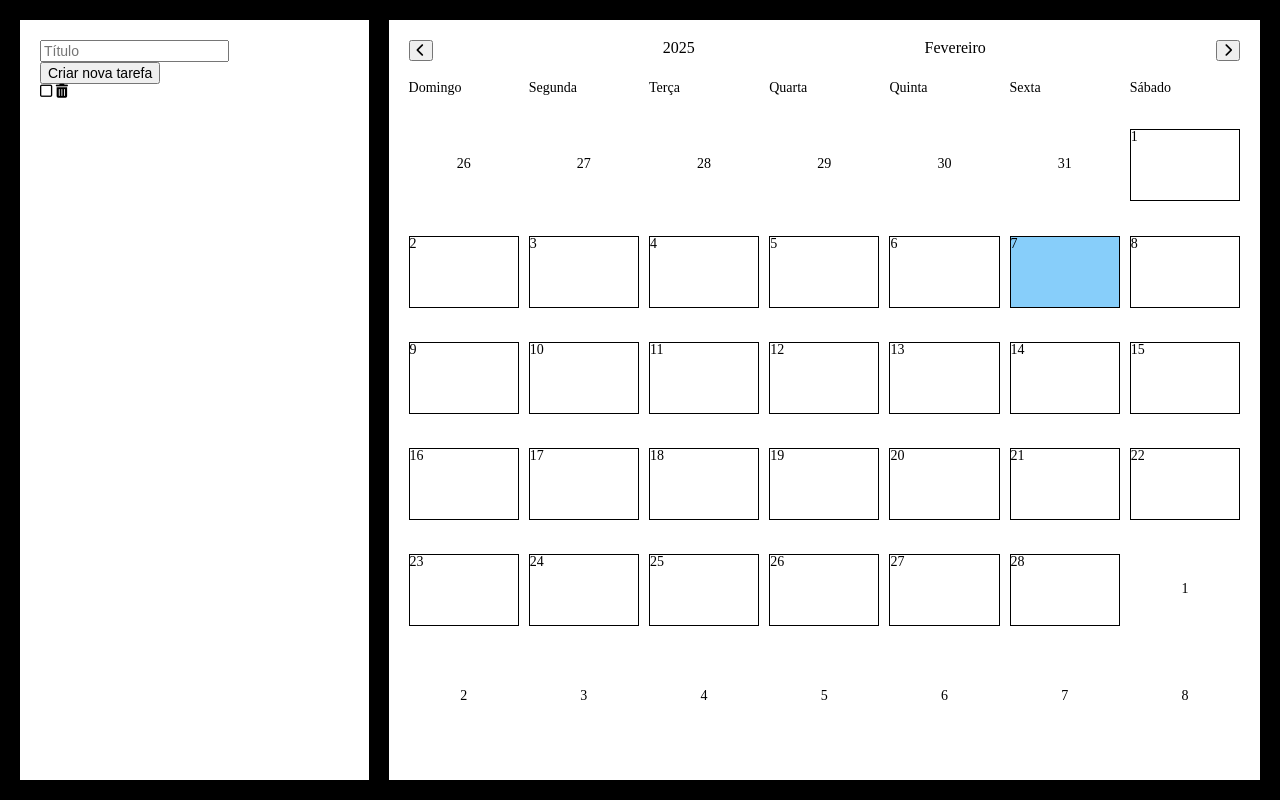
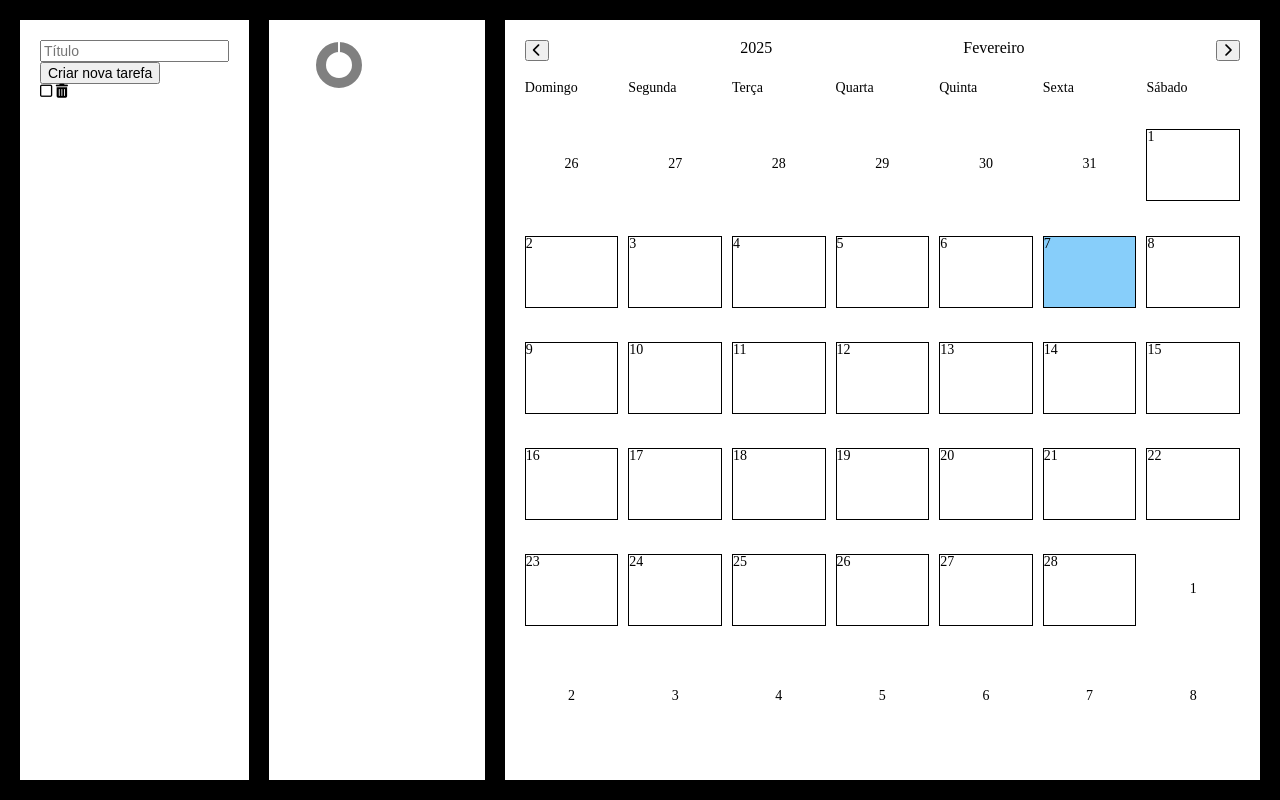
Before and after one commit to upseteapot/todo-website, a plain HTML site: page index.html in a window 1280 px wide. Both pictures are taken after a click on the button "Criar nova tarefa". Drawn offline with nearby package versions, Linux system fonts and the light colour scheme.

Commit message:
Implement completion section

```diff
--- a/index.html
+++ b/index.html
@@ -6,8 +6,9 @@
         <link rel="stylesheet" href="reset.css" />
         <link rel="stylesheet" href="style.css" />
 
+        <script src="https://cdnjs.cloudflare.com/ajax/libs/Chart.js/2.5.0/Chart.min.js"></script>
         <script src="https://kit.fontawesome.com/0a10fdecf8.js" crossorigin="anonymous"></script>
-        <script src="https://ajax.googleapis.com/ajax/libs/jquery/3.7.1/jquery.min.js"></script>
+        <script type="module" src="https://ajax.googleapis.com/ajax/libs/jquery/3.7.1/jquery.min.js"></script>
     </head>
 
     <body>
@@ -17,6 +18,8 @@
                     <input id="title-input" placeholder="Título"></input>
                     <button id="new-todo-button">Criar nova tarefa</button>
                     <ul id="todo-display"></ul>
+                </div>
+                <div class="completion" id="completion-section">
                 </div>
                 <div class="calendar">
                     <div class="month">
--- a/src/calendar.js
+++ b/src/calendar.js
@@ -1,5 +1,6 @@
 import { getDateKey, getMonthYearKey, getDaysInMonth, getStartWeekday } from "./date.js"
 import { getCheckedTodo, getSelectedDate, selectPreviousMonth, selectNextMonth } from "./storage.js"
+import { updateTodoCompletion } from "./completion.js"
 
 
 const weekdaysNames = [ "Domingo", "Segunda", "Terça", "Quarta", "Quinta", "Sexta", "Sábado" ];
@@ -41,6 +42,7 @@ function getTodoListItem(dateKey) {
         return null;
 
     let todoListItem = document.createElement("ul");
+    todoListItem.className = "day-content";
     let item;
 
     for (let i=0; i < todoList.length; i++) {
@@ -94,7 +96,6 @@ export function updateCalendarDays() {
 
         dayItem.className = "day";
         dayItem.className += (isSameDay && isSameMonth) ? " current-day" : "";
-        dayItem.className += (todoListItem != null) ? " day-content" : "";
     }
 
     for (let i=0; i < calendarDays.daysInMonth - startWeekday - monthDays; i++) {
@@ -112,12 +113,14 @@ function prevMonthButtonClick() {
     selectPreviousMonth();
     updateCalendarMonth();
     updateCalendarDays();
+    updateTodoCompletion();
 }
 
 function nextMonthButtonClick() {
     selectNextMonth();
     updateCalendarMonth();
     updateCalendarDays();
+    updateTodoCompletion();
 }
 
 const prevMonthButton = document.getElementById("prev-month");
--- /dev/null
+++ b/src/completion.js
@@ -0,0 +1,62 @@
+import { countTodosInMonth, getSelectedDate } from "./storage.js"
+import { getDaysInMonth } from "./date.js"
+
+
+export function updateTodoCompletion() {
+    const completionSection = document.getElementById("completion-section");
+    const selectedDate = getSelectedDate();
+    const count = countTodosInMonth(selectedDate);
+    const total = getDaysInMonth(selectedDate);
+    completionSection.innerHTML = "";
+    let div;
+    let span;
+    let canvas;
+    let dataValue;
+    let color;
+    let id;
+    let chart;
+    let container;
+
+    for (let i=0; i < count.length; i++) {
+        div = document.createElement("div");
+        container = document.createElement("div");
+        container.className = "completion-canvas-container";
+
+        span = document.createElement("span");
+        span.textContent = count[i].title;
+
+        canvas = document.createElement("canvas");
+        id = `chart-${i}`;
+        canvas.id = id;
+        canvas.className = "completion-canvas";
+        dataValue = [count[i].count, total - count[i].count];
+        color = ["red", "grey"];
+
+        container.appendChild(canvas);
+        div.appendChild(span);
+        div.appendChild(container);
+
+        completionSection.appendChild(div);
+
+        new Chart(id, {
+            type: "doughnut",
+            data: {
+                labels: ["Feita", "Não feita"],
+                datasets: [{
+                    backgroundColor: color,
+                    data: dataValue
+                }]
+            },
+            options: {
+                resposive: true,
+                legend: {
+                    display: false
+                },
+                borderWidth: 0
+            }
+        })
+
+    }
+}
+
+updateTodoCompletion();
--- a/src/main.js
+++ b/src/main.js
@@ -1,2 +1,3 @@
 import "./calendar.js"
 import "./todoManager.js"
+import "./completion.js"
--- a/src/storage.js
+++ b/src/storage.js
@@ -1,4 +1,4 @@
-import { getCurrentDateKey, getMonthYearKey, parseMonthYearKey } from "./date.js"
+import { getCurrentDateKey, getMonthYearKey, parseDateKey, parseMonthYearKey } from "./date.js"
 
 
 // "id" in localStorage.
@@ -61,6 +61,28 @@ export function getCheckedTodo() {
     return checked;
 }
 
+export function countTodosInMonth(date) {
+    const todoData = getTodoData();
+    let count = new Array();
+    let todo;
+    let completionDate;
+    let todoCount;
+
+    for (let i=0; i < todoData.length; i++) {
+        todo = todoData.at(i);
+        todoCount = 0;
+        for (let j=0; j < todo.statusHistory.length; j++) {
+            completionDate = parseDateKey(todo.statusHistory[j]);
+            if (completionDate.getMonth() == date.getMonth()
+                && completionDate.getFullYear() == date.getFullYear())
+                todoCount += 1;
+        }
+        count.push({ title: todo.title, count: todoCount });
+    }
+
+    return count;
+}
+
 export function toggleStatus(id) {
     const todoData = getTodoData();
     const dateStr = getCurrentDateKey();
--- a/src/todoManager.js
+++ b/src/todoManager.js
@@ -1,28 +1,21 @@
 import { getTodoData, addTodo, removeTodo, toggleStatus, getStatus } from "./storage.js"
 import { updateCalendarDays } from "./calendar.js"
+import { updateTodoCompletion } from "./completion.js"
 
-
-// "todo-manager"
-function newTodoButtonClick() {
-    const titleInput = document.getElementById("title-input");
-    addTodo(titleInput.value);
-    updateTodoDisplay();
-}
-
-const newTodoButton = document.getElementById("new-todo-button");
-newTodoButton.addEventListener("click", newTodoButtonClick);
 
 // "todo-display"
 function trashIconClick(e) {
     removeTodo(e.currentTarget.todoId);
     updateTodoDisplay();
     updateCalendarDays();
+    updateTodoCompletion();
 }
 
 function checkIconClick(e) {
     toggleStatus(e.currentTarget.todoId);
     updateTodoDisplay();
     updateCalendarDays();
+    updateTodoCompletion();
 }
 
 export function updateTodoDisplay() {
@@ -54,4 +47,16 @@ export function updateTodoDisplay() {
     });
 }
 
+// "todo-manager"
+function newTodoButtonClick() {
+    const titleInput = document.getElementById("title-input");
+    addTodo(titleInput.value);
+    updateTodoDisplay();
+    updateTodoCompletion();
+}
+
+const newTodoButton = document.getElementById("new-todo-button");
+newTodoButton.addEventListener("click", newTodoButtonClick);
+
+
 updateTodoDisplay();
--- a/style.css
+++ b/style.css
@@ -8,7 +8,7 @@
 
 .main-container {
     display: grid;
-    grid-template-columns: 2fr 5fr;
+    grid-template-columns: 2fr 2fr 7fr;
     height: 100%;
     column-gap: 20px;
 }
@@ -34,6 +34,19 @@
 
 .todo-manager button {
     font-size: 14px;
+}
+
+.completion {
+    display: flex;
+    flex-direction: column;
+    background-color: white;
+    padding: 20px;
+    overflow: scroll;
+}
+
+.completion-canvas-container {
+    width: 100px;
+    height: 100px;
 }
 
 .checked {
@@ -67,6 +80,8 @@
     border: solid;
     border-width: 1px;
     height: 70px;
+    display: flex;
+    flex-direction: column;
 }
 
 .not-this-month {
@@ -77,6 +92,7 @@
 }
 
 .calendar .day-content {
+    height: 100%;
     overflow: scroll;
 }
 
```
Also changed, not shown: 1 other file.
